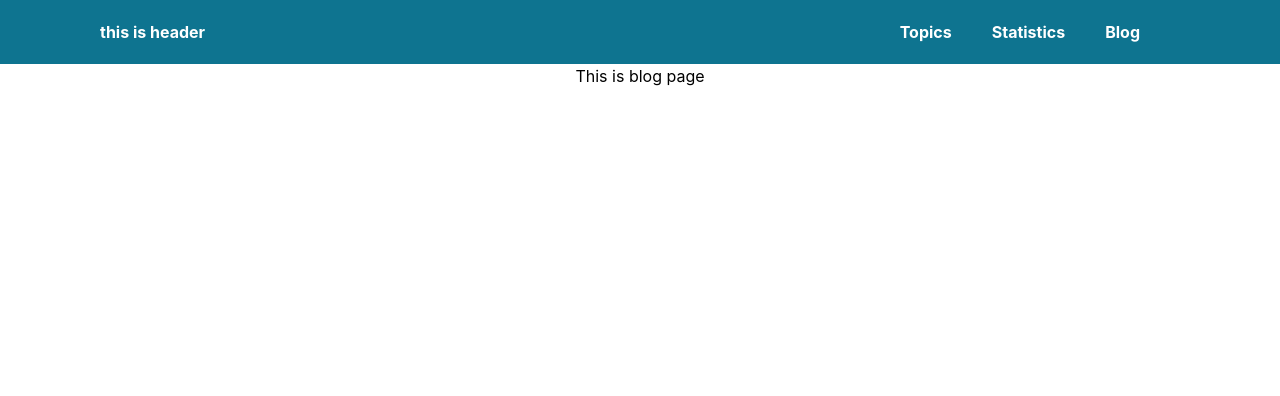
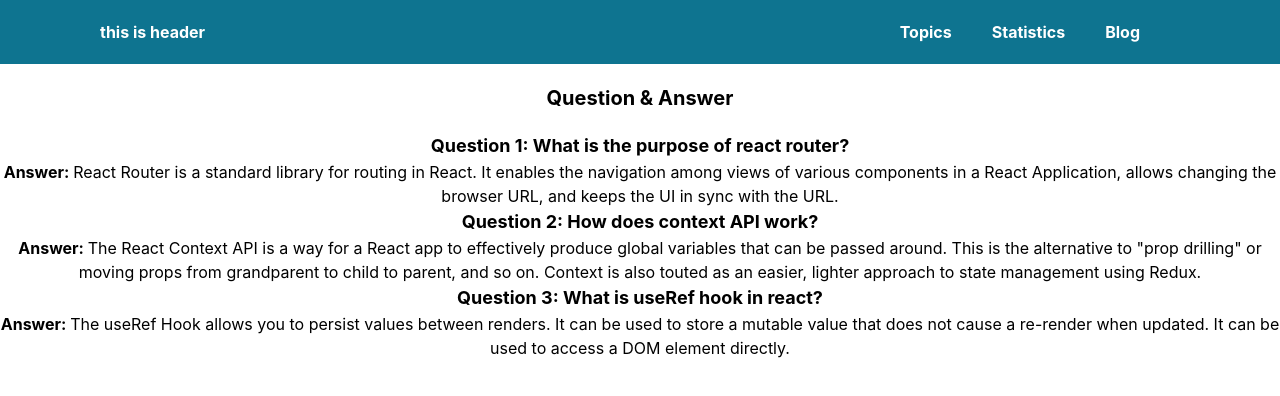
Before and after one commit to sadikaRimu/quize-cracker-repo, a React (Create React App) app: page /blog in a window 1280 px wide. Shown: the top 396 px of the page. Built offline with nearby package versions, Linux system fonts and the light colour scheme.

Commit message:
blog questions added

```diff
--- a/src/components/Blog/Blog.js
+++ b/src/components/Blog/Blog.js
@@ -3,7 +3,21 @@
 const Blog = () => {
     return (
         <div>
-            <h2>This is blog page</h2>
+            <h2 className='font-bold text-xl my-5'>Question & Answer</h2>
+            <div>
+                <div>
+                    <h2 className='font-bold text-lg'>Question 1:  What is the purpose of react router?</h2>
+                    <p><strong>Answer: </strong> React Router is a standard library for routing in React. It enables the navigation among views of various components in a React Application, allows changing the browser URL, and keeps the UI in sync with the URL.</p>
+                </div>
+                <div>
+                    <h2 className='font-bold text-lg'>Question 2:  How does context API work?</h2>
+                    <p><strong>Answer: </strong> The React Context API is a way for a React app to effectively produce global variables that can be passed around. This is the alternative to "prop drilling" or moving props from grandparent to child to parent, and so on. Context is also touted as an easier, lighter approach to state management using Redux.</p>
+                </div>
+                <div>
+                    <h2 className='font-bold text-lg'>Question 3:  What is useRef hook in react?</h2>
+                    <p><strong>Answer: </strong> The useRef Hook allows you to persist values between renders. It can be used to store a mutable value that does not cause a re-render when updated. It can be used to access a DOM element directly.</p>
+                </div>
+            </div>
         </div>
     );
 };
--- a/src/components/Chart/Chart.js
+++ /dev/null
@@ -1,11 +0,0 @@
-import React from 'react';
-
-const Chart = () => {
-    return (
-        <div>
-
-        </div>
-    );
-};
-
-export default Chart;
--- a/src/components/Statistics/Statistics.js
+++ b/src/components/Statistics/Statistics.js
@@ -8,13 +8,13 @@
     const { id, name, total } = router.data;
     return (
         <div>
-            <LineChart width={500}
-                height={300}
+            <LineChart width={800}
+                height={500}
                 data={router.data}
                 margin={{
-                    top: 5,
+                    top: 50,
                     right: 30,
-                    left: 20,
+                    left: 30,
                     bottom: 5,
                 }}>
                 <CartesianGrid strokeDasharray="3 3" />
```
